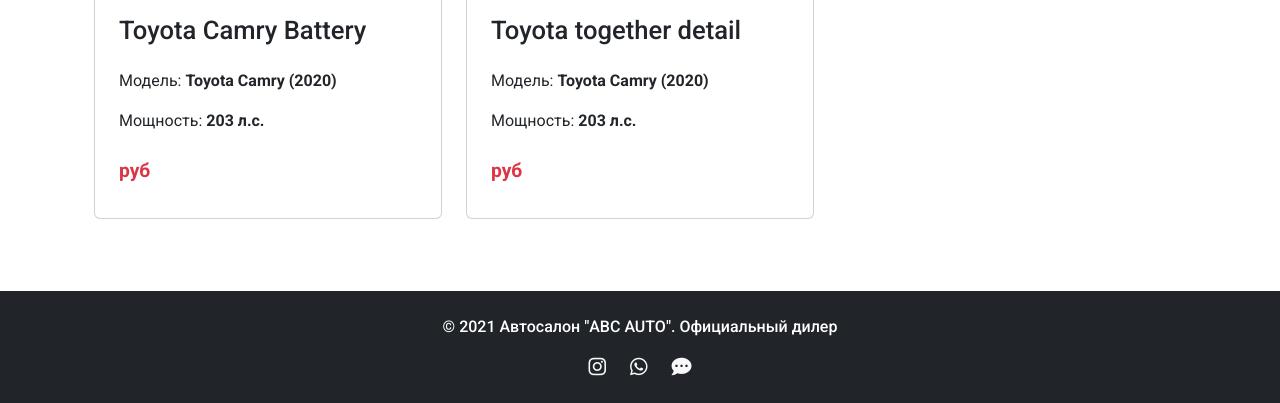
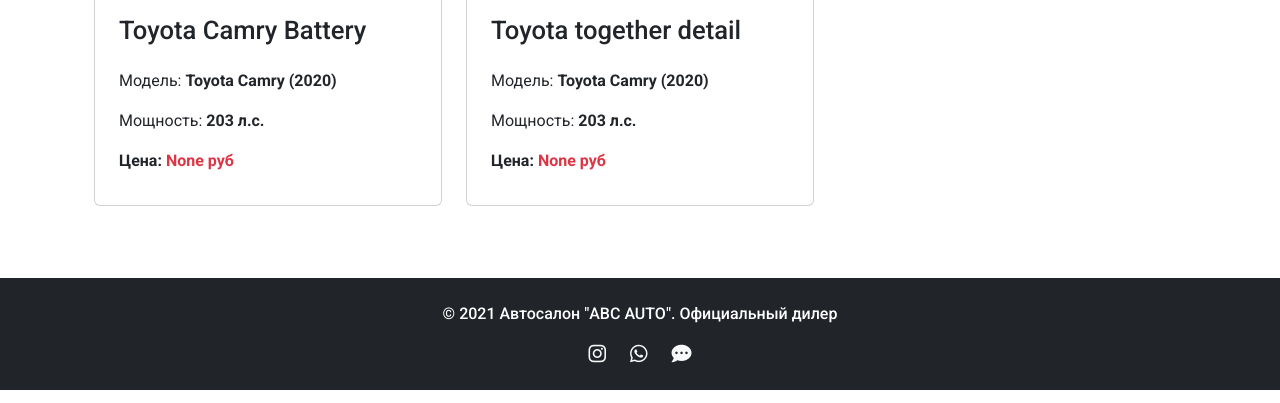
Before and after one commit to asel6320/spare_Asel, a Django app: page /part/1/ in a window 1280 px wide. Shown: the part 840-1243 px from the top of the page. Run offline with Django 5.2, Linux system fonts and the light colour scheme; data comes from the database, SQL or seed files in the repository; tables that the repository leaves empty hold one stand-in row (values such as "Sample post").

Commit message:
исправлял шаблоны.
неправильно показывали цены

```diff
--- a/source/webapp/templates/part/parts_detail.html
+++ b/source/webapp/templates/part/parts_detail.html
@@ -1,5 +1,7 @@
 {% extends "base.html" %}
 {% load static %}
+{% load humanize %}
+
 
 {% block title %}
     <title>{{ part.name }} - Детали</title>
@@ -17,9 +19,9 @@
                 <div class="card p-4 bg-body">
                     <h1 class="mb-4">{{ part.name }}</h1>
                     <p><strong>Категория:</strong> {{ category.name }}</p>
-                    <p><strong>Цена:</strong> <span class="fw-bold text-danger">{{ part.price }} руб</span></p>
-                    {% if part.discount %}
-                        <p class="badge bg-danger">Скидка {{ part.discount }}%</p>
+                    {% if part.current_price %}
+                        <p><strong>Цена:</strong> <span class="fw-bold text-danger">{{ part.current_price|intcomma }} руб</span>
+                        </p>
                     {% endif %}
                     <p>Модель: <span class="fw-bold">{{ part.vehicle_info.model }}</span></p>
                     <p>Мощность: <span class="fw-bold">{{ part.vehicle_info.engine.horsepower }} л.с.</span></p>
@@ -47,9 +49,6 @@
                                     <img src="{{ related_part.image1.url }}" alt="{{ related_part.name }}"
                                          class="card-img-top img-fluid">
                                 </div>
-                                {% if related_part.discount %}
-                                    <span class="badge bg-danger position-absolute top-0 start-0 m-2">-{{ related_part.discount }}%</span>
-                                {% endif %}
                                 <button class="btn btn-light position-absolute top-0 end-0 m-2">
                                     <i class="bi bi-heart"></i>
                                 </button>
@@ -60,11 +59,13 @@
                                        class="text-dark text-decoration-none hover-red">{{ related_part.name }}</a>
                                 </h4>
                                 <p>Модель: <span class="fw-bold">{{ related_part.vehicle_info.model }}</span></p>
-                                <p>Мощность: <span class="fw-bold">{{ related_part.vehicle_info.engine.horsepower }} л.с.</span>
+                                <p>Мощность: <span
+                                        class="fw-bold">{{ related_part.vehicle_info.engine.horsepower }} л.с.</span>
                                 </p>
-                                <p class="card-price mt-2">
-                                    <span class="fw-bold text-danger">{{ related_part.price }} руб</span>
-                                </p>
+                                {% if part.current_price %}
+                                    <p><strong>Цена:</strong> <span
+                                            class="fw-bold text-danger">{{ related_part.current_price|intcomma }} руб</span></p>
+                                {% endif %}
                             </div>
                         </div>
                     </div>
```
